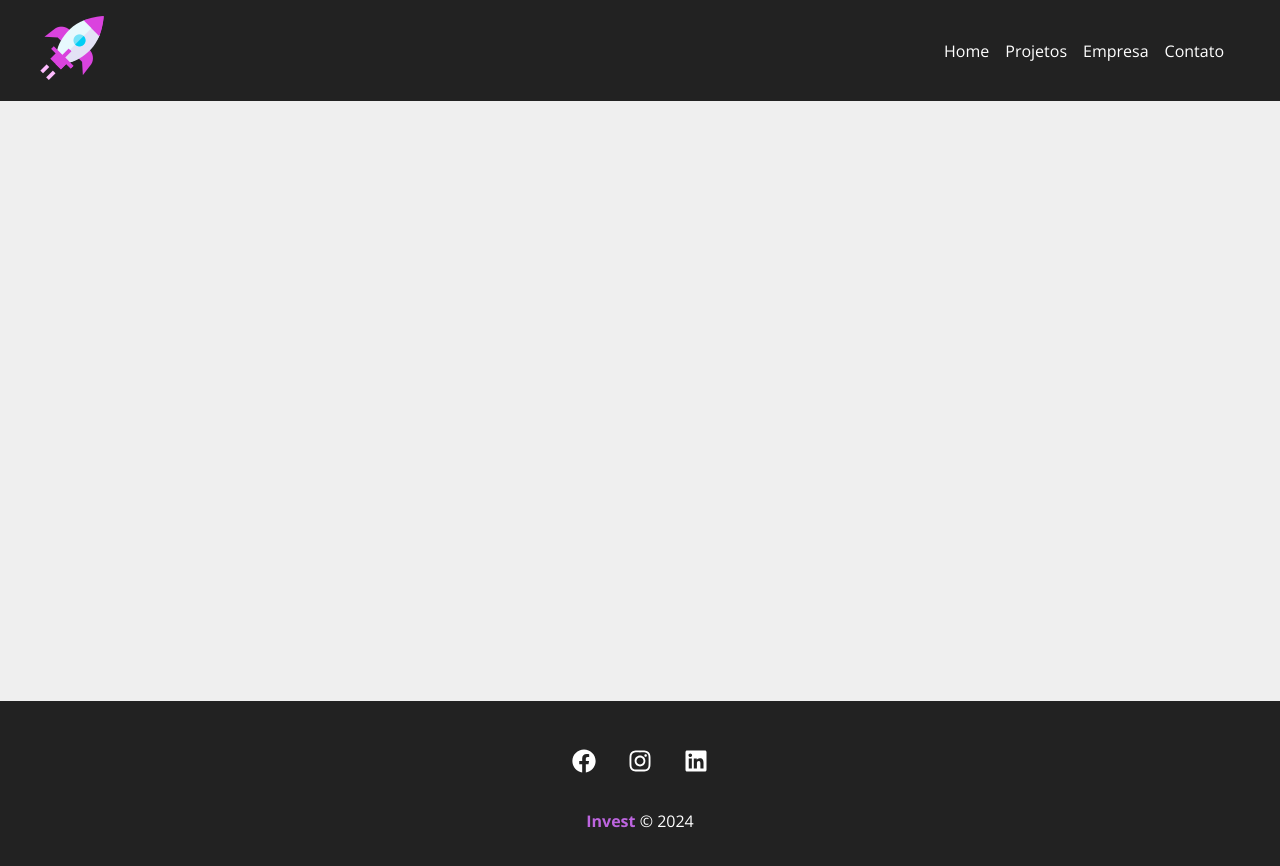
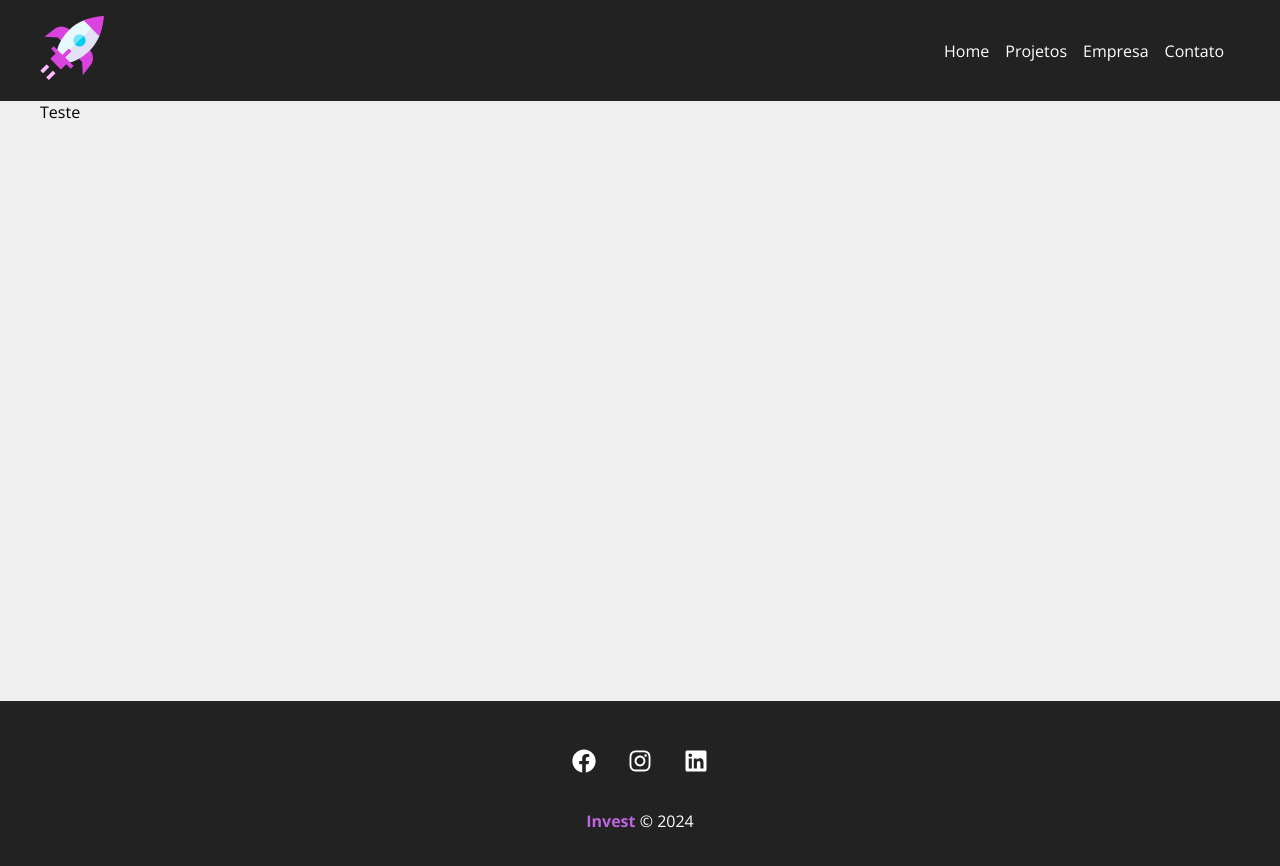
Before and after one commit to MarinaGV93/React, a React (Create React App) app in the folder invest/: page /project/8217 in a window 1280 px wide. Shown: the top 866 px of the page. Built offline with nearby package versions, Linux system fonts and the light colour scheme; data requests are answered from the project's data file.

Commit message:
Página de edição de dados

```diff
--- a/invest/src/App.js
+++ b/invest/src/App.js
@@ -8,6 +8,7 @@
 import Navbar from "./components/layout/Navbar";
 import Footer from "./components/layout/Footer";
 import Projects from "./components/pages/Projects";
+import Project from "./components/pages/Project";
 
 function App() {
   return (
@@ -22,6 +23,7 @@
             <Route path="/contact" element={<Contact />} />
             <Route path="/company" element={<Company />} />
             <Route path="/newproject" element={<NewProject />} />
+            <Route path="/project/:id" element={<Project />} />
           </Routes>
         </Container>
         <Footer />
--- /dev/null
+++ b/invest/src/components/pages/Project.js
@@ -0,0 +1,33 @@
+import styles from "./Project.module.css";
+import { useParams } from "react-router-dom";
+import { useState, useEffect } from "react";
+
+function Project() {
+  // Pegar o projeto pelo id do BD para imprimir os dados
+  const { id } = useParams();
+  //   console.log(id);
+
+  const [project, setProject] = useState([]);
+
+  // Chamar o projeto
+  useEffect(
+    () => {
+      fetch(`http://localhost:5000/projects/${id}`, {
+        method: "GET",
+        headers: {
+          "Content-type": "application/json",
+        },
+      })
+        .then((resp) => resp.json())
+        .then((data) => {
+          setProject(data);
+        })
+        .catch((err) => console.log(err));
+    },
+    // Monitorando o id
+    [id]
+  );
+  return <p>{project.name}</p>;
+}
+
+export default Project;
--- a/invest/src/components/project/ProjectCard.js
+++ b/invest/src/components/project/ProjectCard.js
@@ -21,7 +21,7 @@
         {category}
       </p>
       <div className={styles.project_card_actions}>
-        <Link to="/">
+        <Link to={`/project/${id}`}>
           <BsPencil /> Editar
         </Link>
 
```
Also changed, not shown: invest/src/components/pages/Project.module.css (added).
